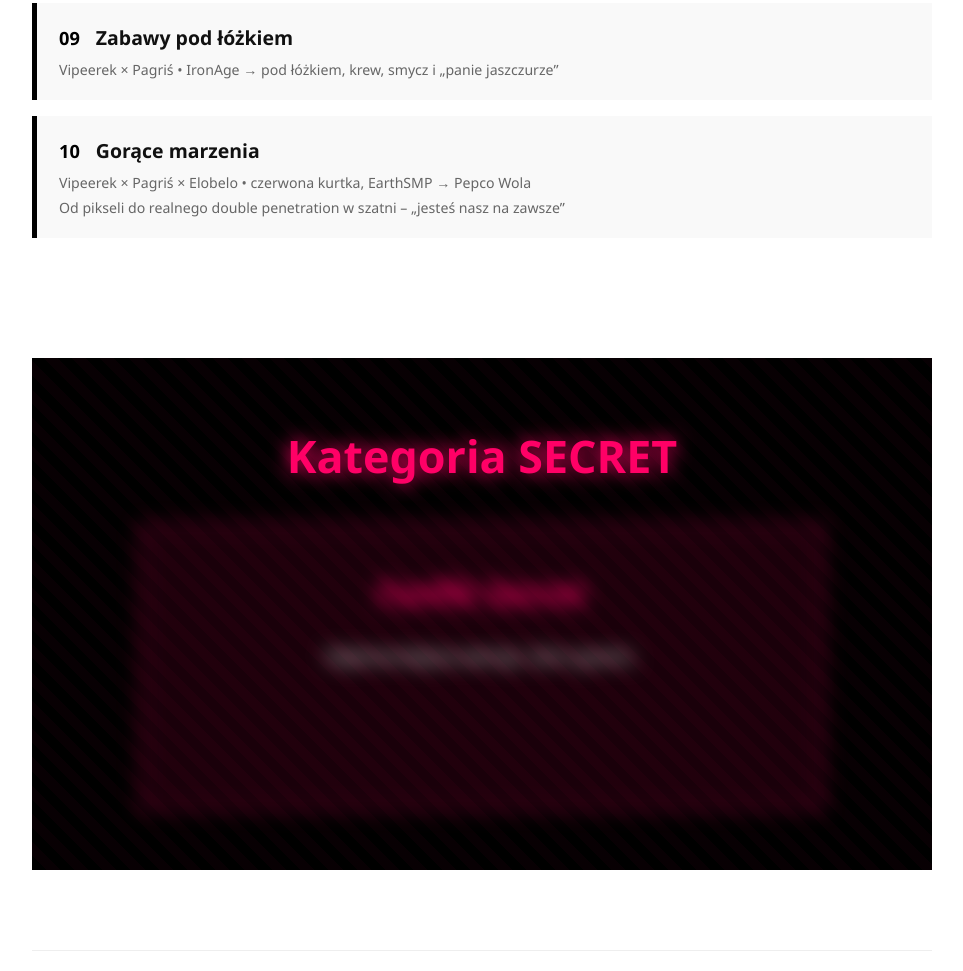
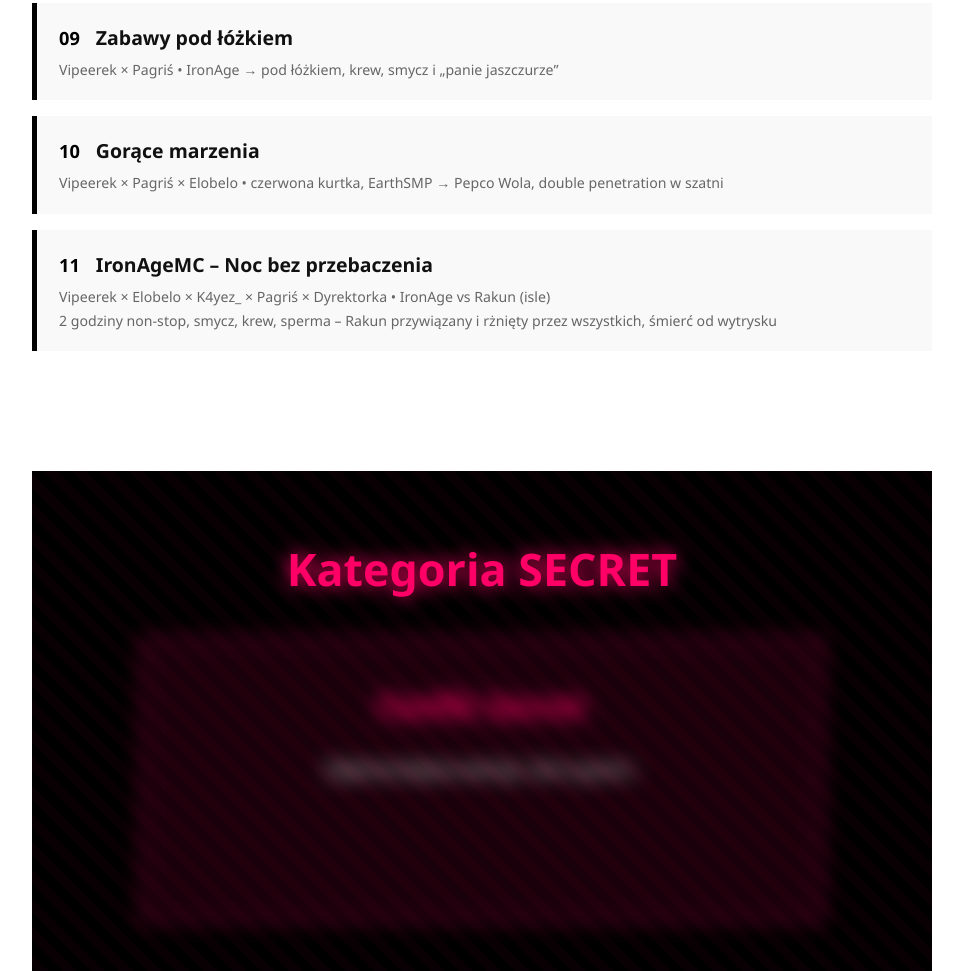
Before and after one commit to vkamix11/ArchiwumFanfik-w, a plain HTML site: page index.html in a window 1280 px wide. Shown: the part 1362-2333 px from the top of the page, without its empty margins (158-1121 px from the left). Drawn offline with Linux system fonts and the light colour scheme.

Commit message:
Add new fanfic entry and update existing description

```diff
--- a/index.html
+++ b/index.html
@@ -102,13 +102,19 @@
                 <div class="desc">Vipeerek × Pagriś • IronAge → pod łóżkiem, krew, smycz i „panie jaszczurze”</div>
             </a>
 
-            <!-- FANFIK 10 (link jakby 11) -->
             <a href="https://vkamix11.github.io/Fanfik11/" target="_blank" class="item">
                 <span class="num">10</span>
                 <span class="title">Gorące marzenia</span>
+                <div class="desc">Vipeerek × Pagriś × Elobelo • czerwona kurtka, EarthSMP → Pepco Wola, double penetration w szatni</div>
+            </a>
+
+            <!-- NOWY FANFIK 11 -->
+            <a href="https://vkamix11.github.io/Fanfik12/" target="_blank" class="item">
+                <span class="num">11</span>
+                <span class="title">IronAgeMC – Noc bez przebaczenia</span>
                 <div class="desc">
-                    Vipeerek × Pagriś × Elobelo • czerwona kurtka, EarthSMP → Pepco Wola<br>
-                    Od pikseli do realnego double penetration w szatni – „jesteś nasz na zawsze”
+                    Vipeerek × Elobelo × K4yez_ × Pagriś × Dyrektorka • IronAge vs Rakun (isle)<br>
+                    2 godziny non-stop, smycz, krew, sperma – Rakun przywiązany i rżnięty przez wszystkich, śmierć od wytrysku
                 </div>
             </a>
 
```
